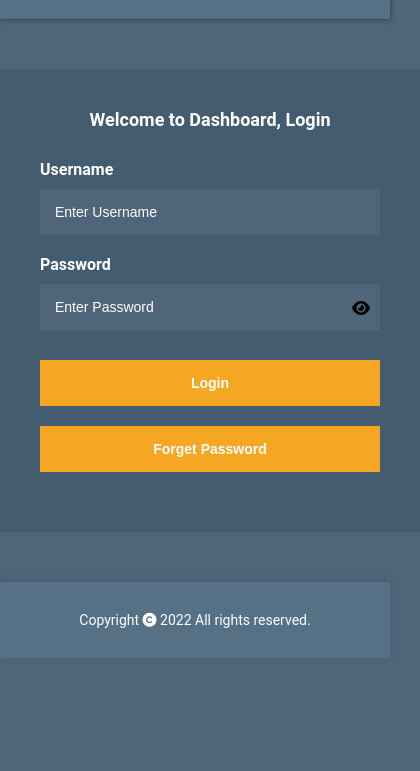
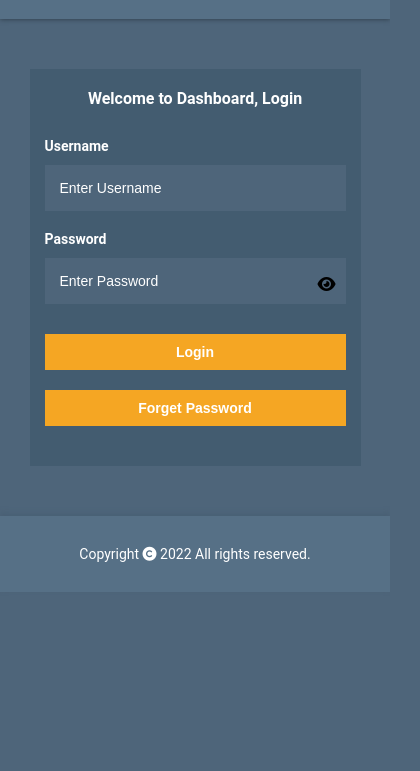
Before and after one commit to Yashhhhhh1/admin-panel-website, a React app: page / in a window 390 px wide. Shown: the part 73-844 px from the top of the page, 420 px wide, since content can reach past the window. Built offline with nearby package versions, Linux system fonts and the light colour scheme; no server answers.

Commit message:
Responsive updated

```diff
--- a/src/Components/Login/Login.module.css
+++ b/src/Components/Login/Login.module.css
@@ -1,5 +1,6 @@
 #loginForm {
-    width: 420px;
+    width: calc(90% - 20px);
+    max-width: 420px;
     margin: 50px auto;
     padding: 40px;
     background-color: #435C70;
@@ -20,7 +21,7 @@
     position: relative;
 }
 
-label{
+#loginForm form div label{
     font-weight: 600;
     font-size: 16px;
     display: inline-block;
@@ -84,3 +85,27 @@ input[type=text]:focus,
 #forgotPassword:focus{
     outline: 2px solid black;
 }
+
+
+@media only screen and (min-width : 320px) and (max-width : 768px) {
+
+    #loginForm {
+        padding: 20px 15px;
+    }
+
+    #loginForm h3{
+        font-size: 16px;
+    }
+
+
+#loginBtn,
+#forgotPassword {
+    padding: 10px;
+}
+
+#loginForm form div label{
+    font-size: 14px;
+}
+
+
+}
```
